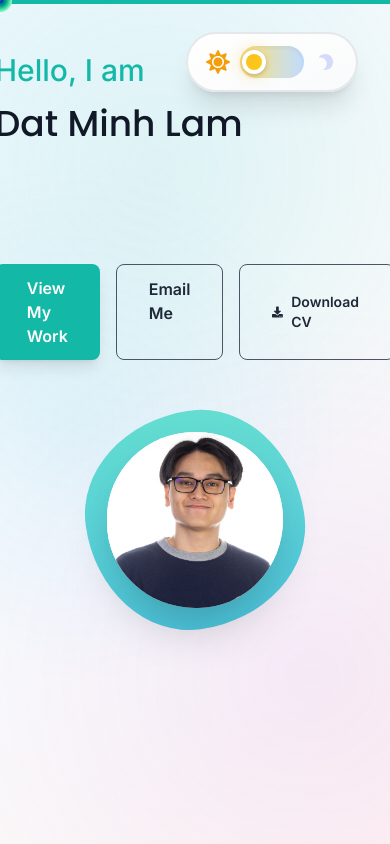
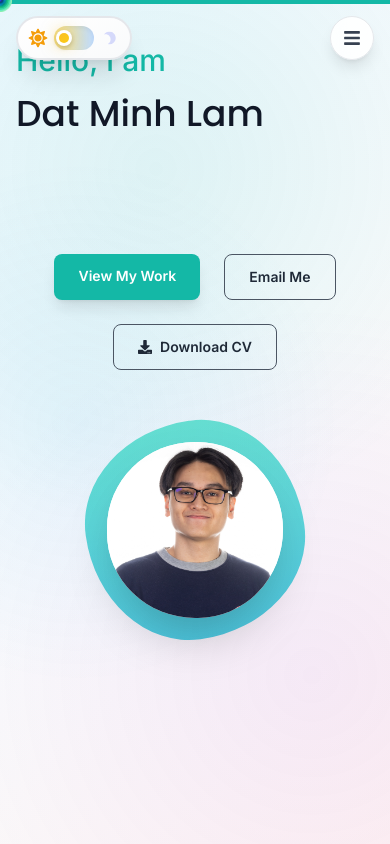
Before and after one commit to pasiones/portfolio, a React (Vite) app: page / in a window 390 px wide. Shown: the top 844 px of the page. Built offline with nearby package versions, Linux system fonts and the light colour scheme.

Commit message:
refactor: update HomeSection layout, enhance NavigationBar with mobile menu, and improve ThemeToggle responsiveness

```diff
--- a/src/components/HomeSection.tsx
+++ b/src/components/HomeSection.tsx
@@ -16,7 +16,7 @@ const HomeSection: React.FC = () => {
     }, []);
 
     return (
-        <section id="home" className="py-20 sm:py-28 flex items-center h-screen -mt-20">
+        <section id="home" className="py-20 sm:py-28 flex items-center min-h-screen -mt-20">
             <div className="flex flex-col lg:flex-row items-center gap-12 w-full max-w-6xl">
             <div className="flex-1">
                 <motion.p
@@ -76,13 +76,13 @@ const HomeSection: React.FC = () => {
                     initial="hidden"
                     animate="visible"
                     variants={fadeInDown}
-                    className="flex space-x-4"
+                    className="flex flex-wrap gap-6 justify-center sm:justify-start"
                 >
                     <motion.a
                         href="#projects"
                         whileHover={{ scale: 1.05 }}
                         whileTap={{ scale: 0.95 }}
-                        className="bg-accent hover:bg-accent-hover text-white font-semibold py-3 px-8 rounded-lg shadow-lg transition duration-300"
+                        className="bg-accent hover:bg-accent-hover text-white font-semibold py-3 px-6 sm:py-4 sm:px-8 rounded-lg shadow-lg text-sm sm:text-base transition duration-300"
                     >
                         View My Work
                     </motion.a>
@@ -90,7 +90,7 @@ const HomeSection: React.FC = () => {
                         href="#contact"
                         whileHover={{ scale: 1.05 }}
                         whileTap={{ scale: 0.95 }}
-                        className="border border-gray-600 dark:border-gray-600 text-gray-800 dark:text-gray-300 font-semibold py-3 px-8 rounded-lg transition duration-300 hover:border-accent hover:text-accent"
+                        className="border border-gray-600 dark:border-gray-600 text-gray-800 dark:text-gray-300 font-semibold py-3 px-6 sm:py-4 sm:px-8 rounded-lg text-sm sm:text-base transition duration-300 hover:border-accent hover:text-accent"
                     >
                         Email Me
                     </motion.a>
@@ -99,7 +99,7 @@ const HomeSection: React.FC = () => {
                         download
                         whileHover={{ scale: 1.05 }}
                         whileTap={{ scale: 0.95 }}
-                        className="flex items-center gap-2 border border-gray-600 dark:border-gray-600 text-gray-800 dark:text-gray-300 font-semibold py-3 px-8 rounded-lg text-sm transition duration-300 hover:border-accent hover:text-accent"
+                        className="flex items-center gap-2 border border-gray-600 dark:border-gray-600 text-gray-800 dark:text-gray-300 font-semibold py-3 px-6 sm:py-4 sm:px-8 rounded-lg text-sm sm:text-base transition duration-300 hover:border-accent hover:text-accent"
                     >
                         <FaDownload className="text-sm" />
                         Download CV
--- a/src/components/NaviBar.tsx
+++ b/src/components/NaviBar.tsx
@@ -1,6 +1,6 @@
-import React, { useState, useEffect } from 'react';
-import { motion } from 'framer-motion';
-import { FaHome, FaUser, FaCode, FaProjectDiagram, FaBriefcase, FaEnvelope } from 'react-icons/fa';
+import React, { useState, useEffect, useRef } from 'react';
+import { motion, AnimatePresence } from 'framer-motion';
+import { FaHome, FaUser, FaCode, FaProjectDiagram, FaBriefcase, FaEnvelope, FaBars, FaTimes } from 'react-icons/fa';
 import { IconType } from 'react-icons';
 
 interface NavItem {
@@ -11,6 +11,8 @@ interface NavItem {
 
 const NavigationBar: React.FC = () => {
     const [activeSection, setActiveSection] = useState('home');
+    const [menuOpen, setMenuOpen] = useState(false);
+    const menuRef = useRef<HTMLDivElement>(null);
 
     useEffect(() => {
         const handleScroll = () => {
@@ -35,8 +37,23 @@ const NavigationBar: React.FC = () => {
         return () => window.removeEventListener('scroll', handleScroll);
     }, []);
 
+    // Close menu when clicking outside
+    useEffect(() => {
+        const handleClickOutside = (e: MouseEvent) => {
+            if (menuRef.current && !menuRef.current.contains(e.target as Node)) {
+                setMenuOpen(false);
+            }
+        };
+
+        if (menuOpen) {
+            document.addEventListener('mousedown', handleClickOutside);
+        }
+        return () => document.removeEventListener('mousedown', handleClickOutside);
+    }, [menuOpen]);
+
     const handleNavClick = (e: React.MouseEvent<HTMLAnchorElement>, targetId: string) => {
         e.preventDefault();
+        setMenuOpen(false);
         const element = document.getElementById(targetId);
         if (element) {
             window.scrollTo({
@@ -49,7 +66,7 @@ const NavigationBar: React.FC = () => {
         }
     };
 
-    const navItems = [
+    const navItems: NavItem[] = [
         { id: 'home', label: 'Home', icon: FaHome },
         { id: 'about', label: 'About', icon: FaUser },
         { id: 'skills', label: 'Skills', icon: FaCode },
@@ -59,6 +76,8 @@ const NavigationBar: React.FC = () => {
     ];
 
     return (
+        <>
+            {/* Desktop Sidebar */}
             <motion.nav
                 initial={{ x: -100, opacity: 0 }}
                 animate={{ x: 0, opacity: 1 }}
@@ -94,6 +113,76 @@ const NavigationBar: React.FC = () => {
                     );
                 })}
             </motion.nav>
+
+            {/* Mobile Top-Right Dropdown Menu */}
+            <div ref={menuRef} className="fixed top-4 right-4 z-50 lg:hidden">
+                {/* Hamburger Button */}
+                <motion.button
+                    whileTap={{ scale: 0.9 }}
+                    onClick={() => setMenuOpen(!menuOpen)}
+                    className="w-11 h-11 rounded-full bg-white/90 dark:bg-gray-800/90 backdrop-blur-md border border-gray-200 dark:border-gray-700 shadow-lg flex items-center justify-center text-gray-700 dark:text-gray-300"
+                >
+                    <AnimatePresence mode="wait">
+                        {menuOpen ? (
+                            <motion.div
+                                key="close"
+                                initial={{ rotate: -90, opacity: 0 }}
+                                animate={{ rotate: 0, opacity: 1 }}
+                                exit={{ rotate: 90, opacity: 0 }}
+                                transition={{ duration: 0.2 }}
+                            >
+                                <FaTimes className="text-lg" />
+                            </motion.div>
+                        ) : (
+                            <motion.div
+                                key="menu"
+                                initial={{ rotate: 90, opacity: 0 }}
+                                animate={{ rotate: 0, opacity: 1 }}
+                                exit={{ rotate: -90, opacity: 0 }}
+                                transition={{ duration: 0.2 }}
+                            >
+                                <FaBars className="text-lg" />
+                            </motion.div>
+                        )}
+                    </AnimatePresence>
+                </motion.button>
+
+                {/* Dropdown Menu */}
+                <AnimatePresence>
+                    {menuOpen && (
+                        <motion.div
+                            initial={{ opacity: 0, scale: 0.9, y: -10 }}
+                            animate={{ opacity: 1, scale: 1, y: 0 }}
+                            exit={{ opacity: 0, scale: 0.9, y: -10 }}
+                            transition={{ duration: 0.2, ease: "easeOut" }}
+                            className="absolute top-14 right-0 bg-white/95 dark:bg-gray-800/95 backdrop-blur-md rounded-xl border border-gray-200 dark:border-gray-700 shadow-xl overflow-hidden min-w-[180px]"
+                        >
+                            {navItems.map((item, index) => {
+                                const IconComponent = item.icon;
+                                return (
+                                    <motion.a
+                                        key={item.id}
+                                        href={`#${item.id}`}
+                                        onClick={(e) => handleNavClick(e, item.id)}
+                                        initial={{ opacity: 0, x: 20 }}
+                                        animate={{ opacity: 1, x: 0 }}
+                                        transition={{ delay: index * 0.05 }}
+                                        className={`flex items-center gap-3 px-4 py-3 transition-colors duration-200 ${
+                                            activeSection === item.id
+                                                ? 'bg-accent/10 text-accent'
+                                                : 'text-gray-700 dark:text-gray-300 hover:bg-gray-100 dark:hover:bg-gray-700/50'
+                                        } ${index !== navItems.length - 1 ? 'border-b border-gray-100 dark:border-gray-700/50' : ''}`}
+                                    >
+                                        <IconComponent className="text-base" />
+                                        <span className="text-sm font-medium">{item.label}</span>
+                                    </motion.a>
+                                );
+                            })}
+                        </motion.div>
+                    )}
+                </AnimatePresence>
+            </div>
+        </>
     );
 };
 
--- a/src/components/util/ThemeToggle.tsx
+++ b/src/components/util/ThemeToggle.tsx
@@ -4,6 +4,16 @@ import { FaSun, FaMoon } from 'react-icons/fa';
 
 const ThemeToggle: React.FC = () => {
     const [isDark, setIsDark] = useState(false);
+    const [isSmScreen, setIsSmScreen] = useState(false);
+
+    useEffect(() => {
+        const checkScreenSize = () => {
+            setIsSmScreen(window.innerWidth >= 640);
+        };
+        checkScreenSize();
+        window.addEventListener('resize', checkScreenSize);
+        return () => window.removeEventListener('resize', checkScreenSize);
+    }, []);
 
     useEffect(() => {
         // Check localStorage and system preference on mount
@@ -40,13 +50,13 @@ const ThemeToggle: React.FC = () => {
             initial={{ scale: 0, opacity: 0 }}
             animate={{ scale: 1, opacity: 1 }}
             transition={{ duration: 0.3, delay: 0.5 }}
-            className="fixed top-8 right-8 z-50 group"
+            className="fixed top-4 sm:top-8 left-4 sm:left-8 z-50 group"
         >
             <motion.button
                 onClick={toggleTheme}
                 whileHover={{ scale: 1.05 }}
                 whileTap={{ scale: 0.95 }}
-                className="relative flex items-center gap-3 bg-gradient-to-br from-white to-gray-50 dark:from-gray-800 dark:to-gray-900 border-2 border-gray-200 dark:border-gray-700 rounded-full px-5 py-3 shadow-xl hover:shadow-2xl transition-all duration-300 backdrop-blur-sm"
+                className="relative flex items-center gap-2 sm:gap-3 bg-gradient-to-br from-white to-gray-50 dark:from-gray-800 dark:to-gray-900 border-2 border-gray-200 dark:border-gray-700 rounded-full px-3 py-2 sm:px-5 sm:py-3 shadow-xl hover:shadow-2xl transition-all duration-300 backdrop-blur-sm"
                 aria-label="Toggle dark mode"
             >
                 {/* Glow effect */}
@@ -61,16 +71,16 @@ const ThemeToggle: React.FC = () => {
                     }}
                     transition={{ duration: 0.3 }}
                 >
-                    <FaSun className="text-xl text-amber-500 relative z-10" />
+                    <FaSun className="text-base sm:text-xl text-amber-500 relative z-10" />
                 </motion.div>
 
                 {/* Slider Track */}
-                <div className="relative w-16 h-8 bg-gradient-to-r from-amber-200 to-blue-200 dark:from-indigo-900 dark:to-purple-900 rounded-full shadow-inner">
+                <div className="relative w-10 h-6 sm:w-16 sm:h-8 bg-gradient-to-r from-amber-200 to-blue-200 dark:from-indigo-900 dark:to-purple-900 rounded-full shadow-inner">
                     {/* Slider Knob */}
                     <motion.div
-                        className="absolute top-1 w-6 h-6 rounded-full shadow-lg"
+                        className="absolute top-1 w-4 h-4 sm:w-6 sm:h-6 rounded-full shadow-lg"
                         animate={{
-                            x: isDark ? 34 : 2,
+                            x: isDark ? (isSmScreen ? 34 : 18) : 2,
                             backgroundColor: isDark ? '#1e293b' : '#ffffff',
                             boxShadow: isDark
                                 ? '0 0 15px rgba(168, 85, 247, 0.5), 0 2px 4px rgba(0,0,0,0.3)'
@@ -86,9 +96,9 @@ const ThemeToggle: React.FC = () => {
                             transition={{ duration: 0.6 }}
                         >
                             {isDark ? (
-                                <div className="w-4 h-4 bg-gradient-to-br from-purple-400 to-indigo-400 rounded-full" />
+                                <div className="w-2.5 h-2.5 sm:w-4 sm:h-4 bg-gradient-to-br from-purple-400 to-indigo-400 rounded-full" />
                             ) : (
-                                <div className="w-4 h-4 bg-gradient-to-br from-amber-400 to-yellow-400 rounded-full" />
+                                <div className="w-2.5 h-2.5 sm:w-4 sm:h-4 bg-gradient-to-br from-amber-400 to-yellow-400 rounded-full" />
                             )}
                         </motion.div>
                     </motion.div>
@@ -103,7 +113,7 @@ const ThemeToggle: React.FC = () => {
                     }}
                     transition={{ duration: 0.3 }}
                 >
-                    <FaMoon className="text-xl text-indigo-400 relative z-10" />
+                    <FaMoon className="text-base sm:text-xl text-indigo-400 relative z-10" />
                 </motion.div>
             </motion.button>
 
@@ -111,7 +121,7 @@ const ThemeToggle: React.FC = () => {
             <motion.span
                 initial={{ opacity: 0, y: -10 }}
                 whileHover={{ opacity: 1, y: 0 }}
-                className="absolute right-0 top-16 whitespace-nowrap px-4 py-2 rounded-lg text-sm font-medium bg-gray-900 dark:bg-gray-800 text-white shadow-2xl border border-gray-700 pointer-events-none"
+                className="absolute left-0 top-12 sm:top-16 whitespace-nowrap px-4 py-2 rounded-lg text-sm font-medium bg-gray-900 dark:bg-gray-800 text-white shadow-2xl border border-gray-700 pointer-events-none"
             >
                 {isDark ? 'Light Mode' : 'Dark Mode'}
             </motion.span>
--- a/src/index.css
+++ b/src/index.css
@@ -7,3 +7,11 @@
   padding: 0;
   box-sizing: border-box;
 }
+
+html, body {
+  overflow-x: hidden;
+}
+
+.safe-bottom {
+  padding-bottom: env(safe-area-inset-bottom, 0px);
+}
```
Lines whose indentation alone changed are shown as unchanged.
